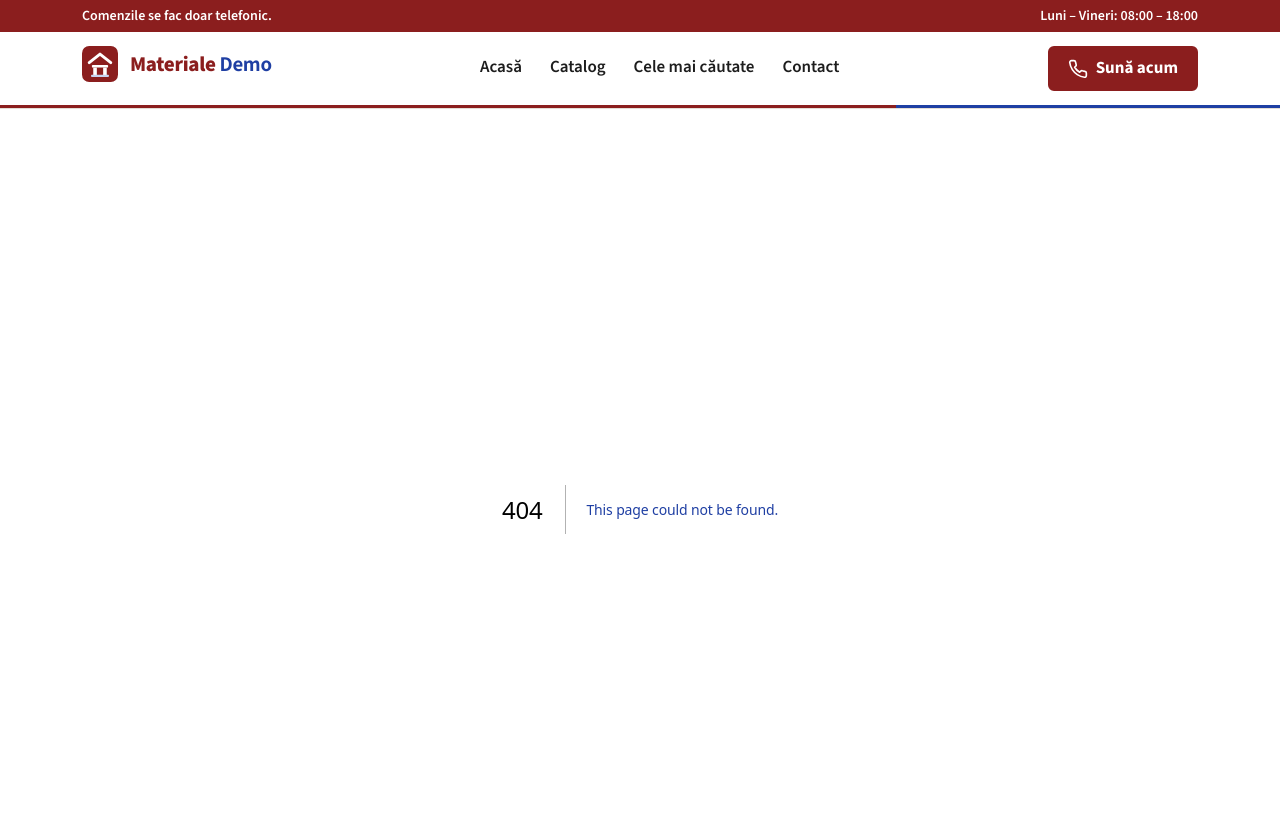
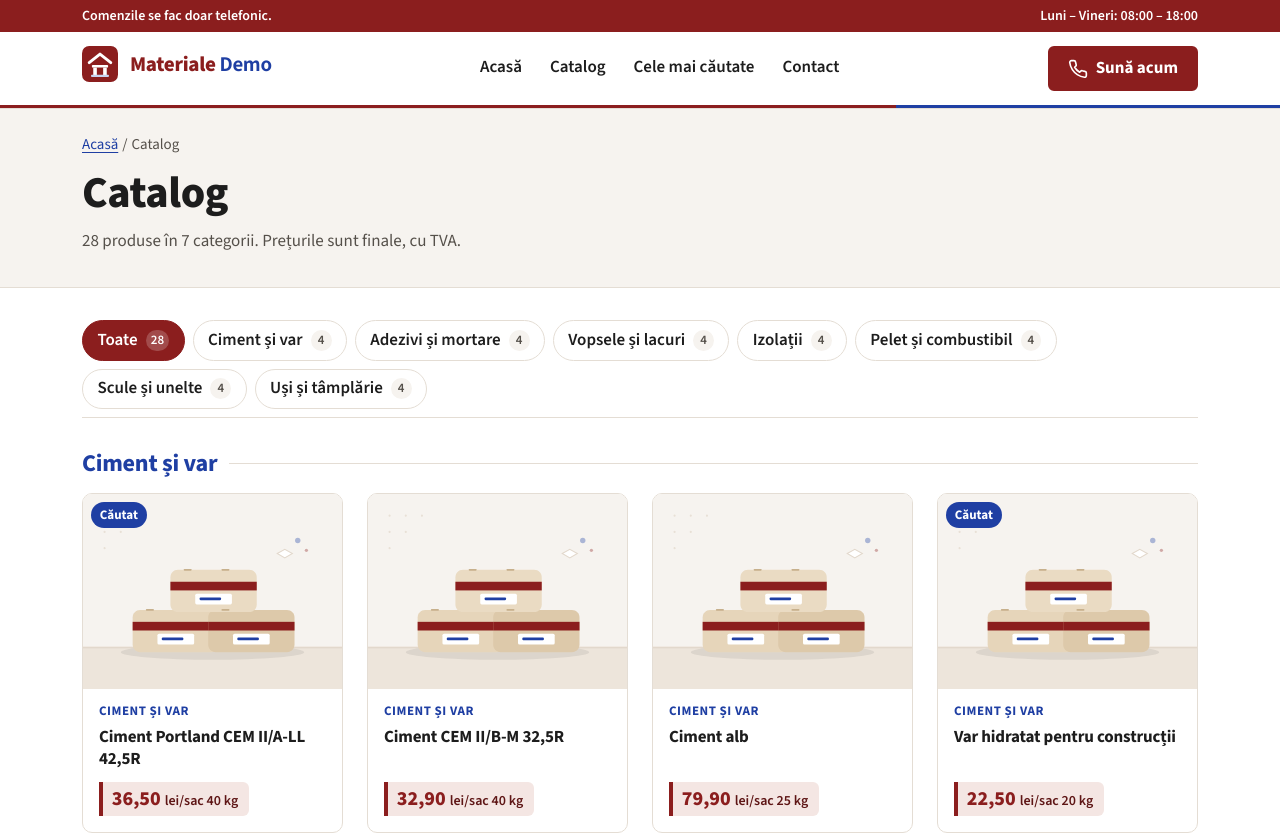
Before and after one commit to ManolacheIoan/materiale-demo, a Next.js app: page /catalog in a window 1280 px wide. Before the commit this address had no page. Shown: the top 835 px of the page. Built offline with nearby package versions, Linux system fonts and the light colour scheme.

Commit message:
Add catalog with category filter (one static page per category)

```diff
--- /dev/null
+++ b/app/catalog/page.tsx
@@ -0,0 +1,33 @@
+import type { Metadata } from "next";
+import { CategoryFilter } from "@/components/CategoryFilter";
+import { PageHeader } from "@/components/PageHeader";
+import { ProductGrid } from "@/components/ProductCard";
+import { categories, products, productsIn } from "@/lib/catalog";
+
+export const metadata: Metadata = {
+  title: "Catalog",
+  description: "Toate produsele, pe categorii: ciment, adezivi, vopsele, izolații, pelet, scule, uși.",
+};
+
+export default function CatalogPage() {
+  return (
+    <>
+      <PageHeader
+        crumbs={[{ href: "/", label: "Acasă" }, { label: "Catalog" }]}
+        title="Catalog"
+        intro={`${products.length} produse în ${categories.length} categorii. Prețurile sunt finale, cu TVA.`}
+      />
+      <div className="container catalog">
+        <CategoryFilter />
+        {categories.map((c) => (
+          <section key={c.id} className="catalog__group" aria-labelledby={`cat-${c.id}`}>
+            <h2 id={`cat-${c.id}`} className="catalog__heading">
+              {c.name}
+            </h2>
+            <ProductGrid products={productsIn(c.id)} />
+          </section>
+        ))}
+      </div>
+    </>
+  );
+}
--- a/app/globals.css
+++ b/app/globals.css
@@ -945,3 +945,123 @@ main:focus {
 .info-card--accent :focus-visible {
   outline-color: var(--white);
 }
+
+/* ============ Page header & breadcrumb ============ */
+.page-header {
+  background: var(--paper);
+  border-bottom: 1px solid var(--line);
+  padding-block: var(--space-5) var(--space-6);
+}
+.page-header h1 {
+  font-size: clamp(1.875rem, 4.5vw, 2.75rem);
+  margin-bottom: var(--space-2);
+}
+.page-header__intro {
+  margin: 0;
+  color: var(--muted);
+  max-width: 62ch;
+}
+.breadcrumb {
+  display: flex;
+  flex-wrap: wrap;
+  gap: var(--space-1);
+  list-style: none;
+  margin: 0 0 var(--space-3);
+  padding: 0;
+  font-size: 0.9375rem;
+}
+.breadcrumb li + li::before {
+  content: "/";
+  margin-right: var(--space-1);
+  color: var(--muted);
+}
+.breadcrumb [aria-current] {
+  color: var(--muted);
+}
+
+/* ============ Catalog & filter ============ */
+.catalog {
+  padding-top: var(--space-5);
+}
+.filter {
+  position: sticky;
+  top: var(--filter-top, 118px);
+  z-index: 10;
+  margin: 0 calc(var(--space-4) * -1) var(--space-6);
+  padding: var(--space-2) 0;
+  background: rgb(255 255 255 / 0.95);
+  border-bottom: 1px solid var(--line);
+}
+@media (min-width: 960px) {
+  .filter {
+    --filter-top: 99px;
+    margin-inline: 0;
+  }
+}
+.filter__list {
+  display: flex;
+  gap: var(--space-2);
+  list-style: none;
+  margin: 0;
+  padding: 0 var(--space-4);
+  overflow-x: auto;
+  scrollbar-width: none;
+}
+@media (min-width: 960px) {
+  .filter__list {
+    flex-wrap: wrap;
+    padding: 0;
+  }
+}
+.chip {
+  display: inline-flex;
+  align-items: center;
+  gap: var(--space-2);
+  min-height: 40px;
+  padding: 0.35rem 0.9rem;
+  border: 1px solid var(--line);
+  border-radius: 999px;
+  background: var(--white);
+  color: var(--text);
+  font-weight: 600;
+  text-decoration: none;
+  white-space: nowrap;
+  transition: background-color 0.2s var(--ease), border-color 0.2s var(--ease), color 0.2s var(--ease);
+}
+.chip:hover {
+  border-color: var(--blue);
+  color: var(--blue);
+}
+.chip[aria-current="page"] {
+  background: var(--burgundy);
+  border-color: var(--burgundy);
+  color: var(--white);
+}
+.chip__count {
+  min-width: 1.6em;
+  padding: 0 0.4em;
+  border-radius: 999px;
+  background: var(--paper);
+  color: var(--muted);
+  font-size: 0.8125rem;
+  text-align: center;
+}
+.chip[aria-current="page"] .chip__count {
+  background: rgb(255 255 255 / 0.2);
+  color: var(--white);
+}
+.catalog__group + .catalog__group {
+  margin-top: var(--space-7);
+}
+.catalog__heading {
+  display: flex;
+  align-items: center;
+  gap: var(--space-3);
+  font-size: 1.5rem;
+}
+.catalog__heading::after {
+  content: "";
+  flex: 1;
+  height: 1px;
+  background: var(--line);
+}
--- /dev/null
+++ b/components/CategoryFilter.tsx
@@ -0,0 +1,25 @@
+import Link from "next/link";
+import type { CategoryId } from "@/data/products";
+import { categories, products, productsIn } from "@/lib/catalog";
+
+/** Filtru pe categorii: fiecare categorie are propria pagină statică. */
+export function CategoryFilter({ active }: { active?: CategoryId }) {
+  return (
+    <nav aria-label="Filtrează după categorie" className="filter">
+      <ul className="filter__list">
+        <li>
+          <Link href="/catalog/" className="chip" aria-current={active ? undefined : "page"}>
+            Toate <span className="chip__count">{products.length}</span>
+          </Link>
+        </li>
+        {categories.map((c) => (
+          <li key={c.id}>
+            <Link href={`/catalog/${c.id}/`} className="chip" aria-current={active === c.id ? "page" : undefined}>
+              {c.name} <span className="chip__count">{productsIn(c.id).length}</span>
+            </Link>
+          </li>
+        ))}
+      </ul>
+    </nav>
+  );
+}
--- /dev/null
+++ b/components/PageHeader.tsx
@@ -0,0 +1,27 @@
+import Link from "next/link";
+
+type Crumb = { href?: string; label: string };
+
+export function PageHeader({ crumbs, title, intro }: { crumbs: Crumb[]; title: string; intro?: string }) {
+  return (
+    <div className="page-header">
+      <div className="container">
+        <nav aria-label="Breadcrumb">
+          <ol className="breadcrumb">
+            {crumbs.map((c, i) => (
+              <li key={i}>
+                {c.href ? (
+                  <Link href={c.href}>{c.label}</Link>
+                ) : (
+                  <span aria-current="page">{c.label}</span>
+                )}
+              </li>
+            ))}
+          </ol>
+        </nav>
+        <h1>{title}</h1>
+        {intro && <p className="page-header__intro">{intro}</p>}
+      </div>
+    </div>
+  );
+}
```
Also changed, not shown: app/catalog/[categorie]/page.tsx (added, +43 -0 lines).
